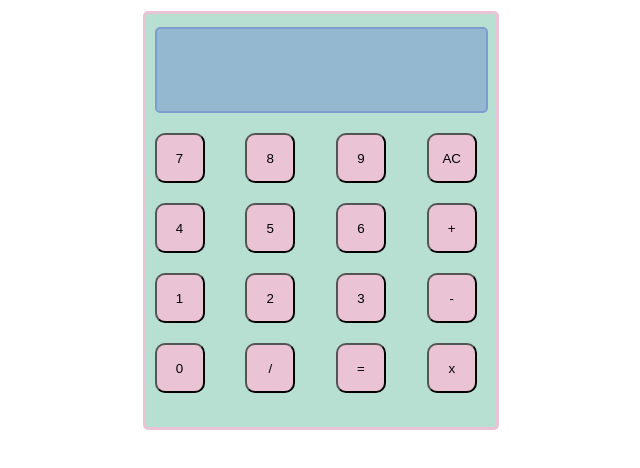
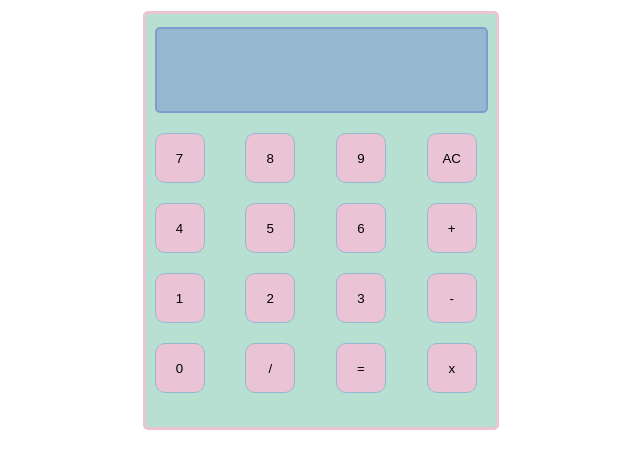
Before and after one commit to arzamansoori/Calculator, a plain HTML site: page index.html in a window 1280 px wide. Shown: the part 114-582 px from the top of the page, without its empty margins (319-959 px from the left). Drawn offline with Linux system fonts and the light colour scheme.

Commit message:
editing readme and updating style

```diff
--- a/style.css
+++ b/style.css
@@ -49,5 +49,5 @@ h2{
     cursor: pointer;
     background-color: #eac4d5;
     border-radius: 10px;
-    /* border: 1px; */
+    border: 1px solid #95b8d1;
 }
```
Also changed, not shown: 1 other file.
